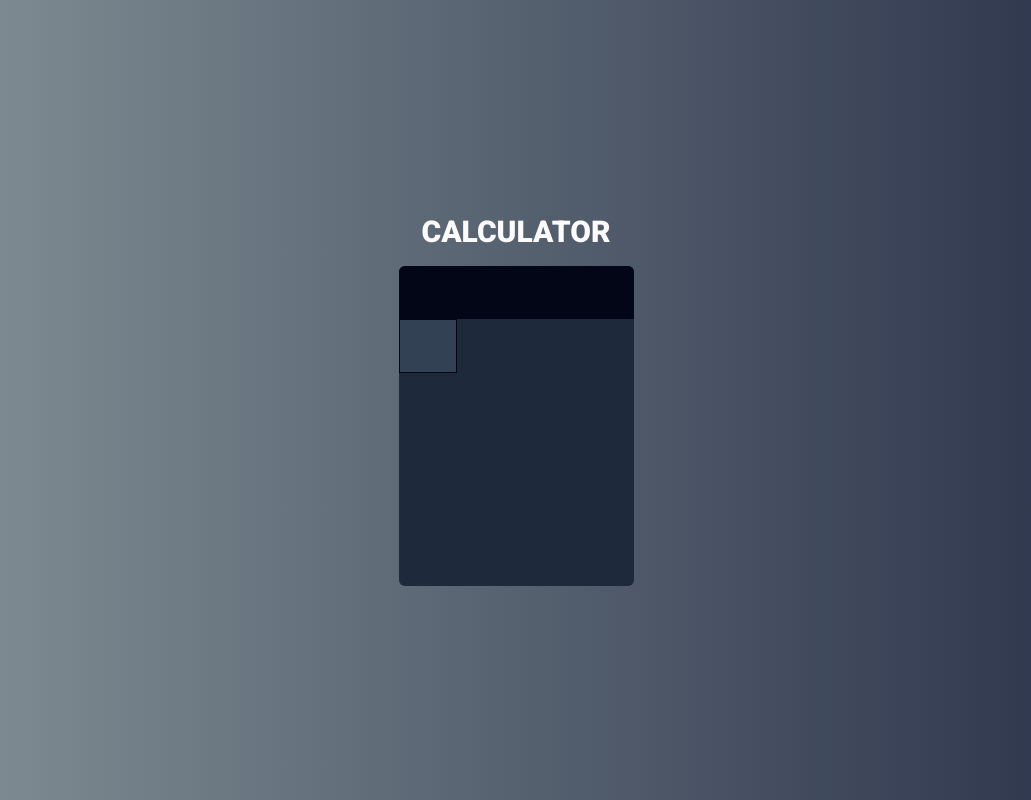
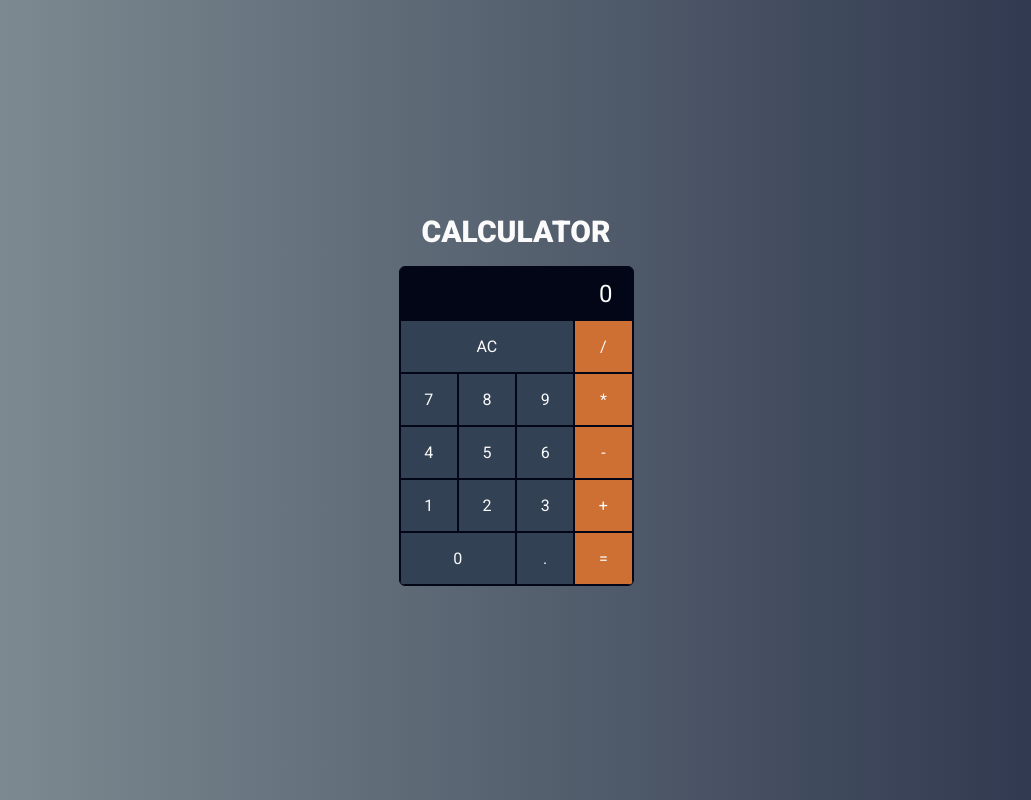
Before and after one commit to igords-goncalves/vuejs-calculator, a Vue app: page / in a window 1280 px wide. Shown: the whole page, without its empty margins (124-1155 px from the left). Built offline with nearby package versions, Linux system fonts and the light colour scheme.

Commit message:
featÇ create a calculator and reusability with components

```diff
--- a/src/components/Main/Calculator.vue
+++ b/src/components/Main/Calculator.vue
@@ -1,9 +1,25 @@
 <template>
     <div
-        class="h-[320px] w-[235px] overflow-hidden rounded-md bg-slate-800 grid grid-cols-4 grid-rows-6"
+        class="h-[320px] w-[235px] overflow-hidden rounded-md bg-slate-800 grid grid-cols-4 grid-rows-6 border border-slate-950"
     >
-        <Display />
-        <Button />
+        <Display value="0" />
+        <Button label="AC" triple />
+        <Button label="/" operation />
+        <Button label="7" />
+        <Button label="8" />
+        <Button label="9" />
+        <Button label="*" operation />
+        <Button label="4" />
+        <Button label="5" />
+        <Button label="6" />
+        <Button label="-" operation />
+        <Button label="1" />
+        <Button label="2" />
+        <Button label="3" />
+        <Button label="+" operation />
+        <Button label="0" double />
+        <Button label="." />
+        <Button label="=" operation />
     </div>
 </template>
 
```
